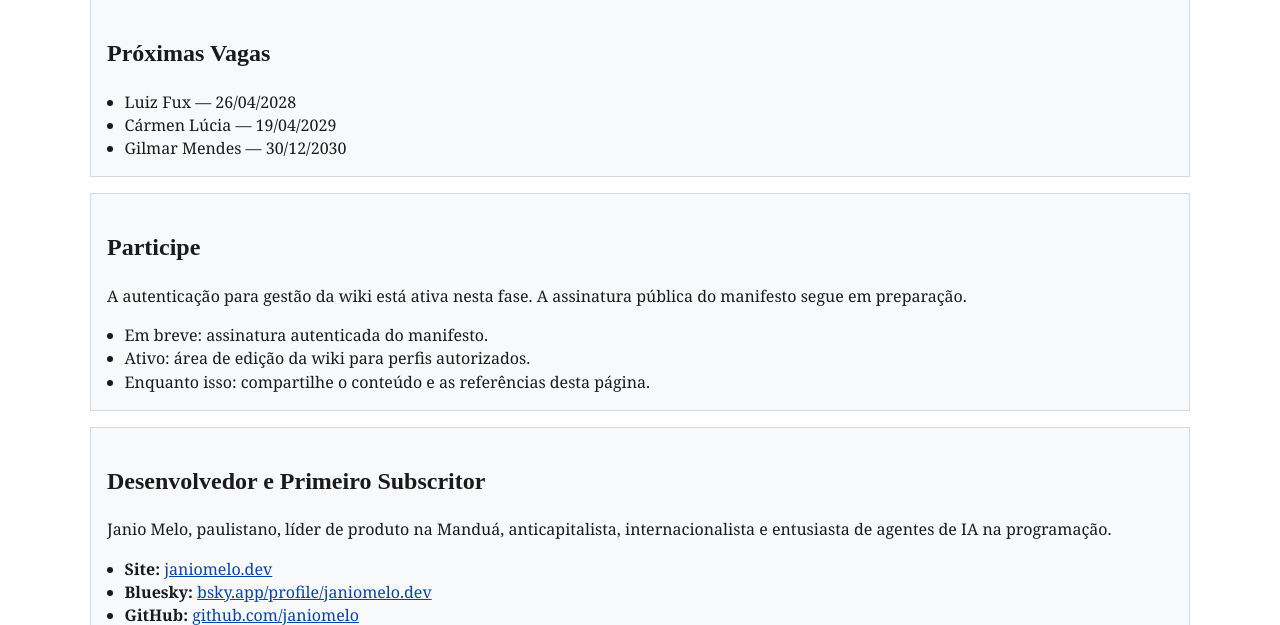
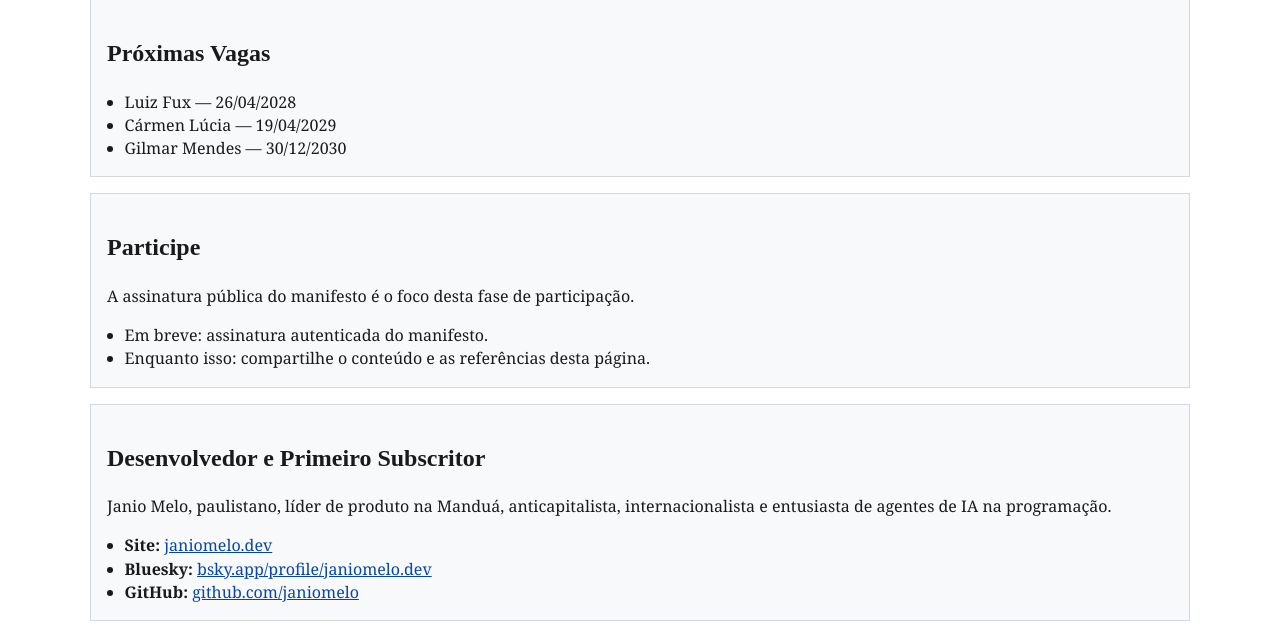
Before and after one commit to janiomelo/maisumanostf.ong.br, a Flask app: page / in a window 1280 px wide. Shown: the part 1961-2586 px from the top of the page. Run offline with Flask 3, Linux system fonts and the light colour scheme; parts of the project's set-up code (start-up, migrations or seed data) failed here and were passed over; some libraries are stand-ins or nearby versions.

Commit message:
refine participation section in home.html to emphasize public manifesto signing

```diff
--- a/app/templates/publico/home.html
+++ b/app/templates/publico/home.html
@@ -121,12 +121,10 @@
   <article id="participe">
     <h2>Participe</h2>
     <p>
-      A autenticação para gestão da wiki está ativa nesta fase.
-      A assinatura pública do manifesto segue em preparação.
+      A assinatura pública do manifesto é o foco desta fase de participação.
     </p>
     <ul>
       <li>Em breve: assinatura autenticada do manifesto.</li>
-      <li>Ativo: área de edição da wiki para perfis autorizados.</li>
       <li>Enquanto isso: compartilhe o conteúdo e as referências desta página.</li>
     </ul>
   </article>
```
